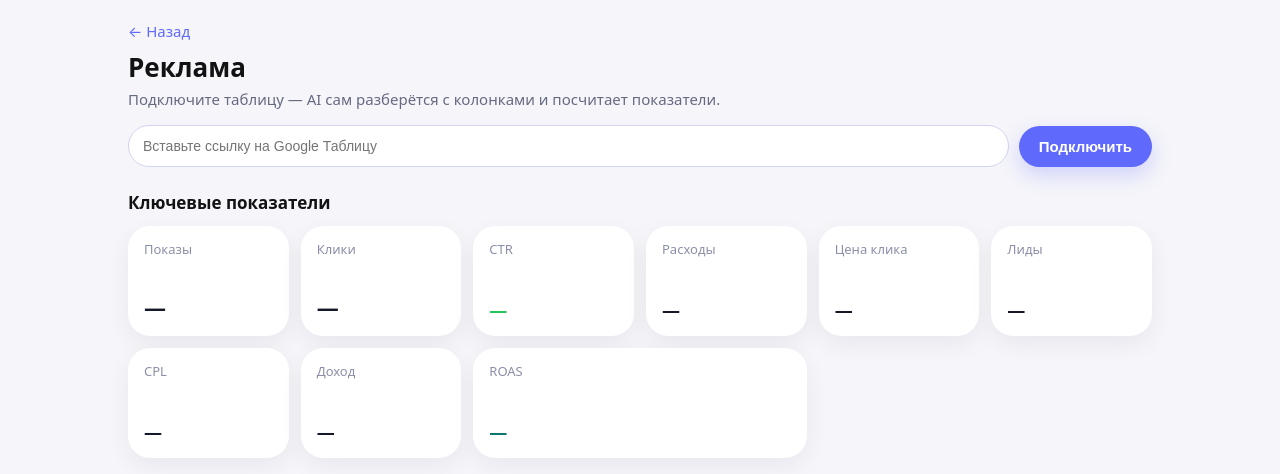
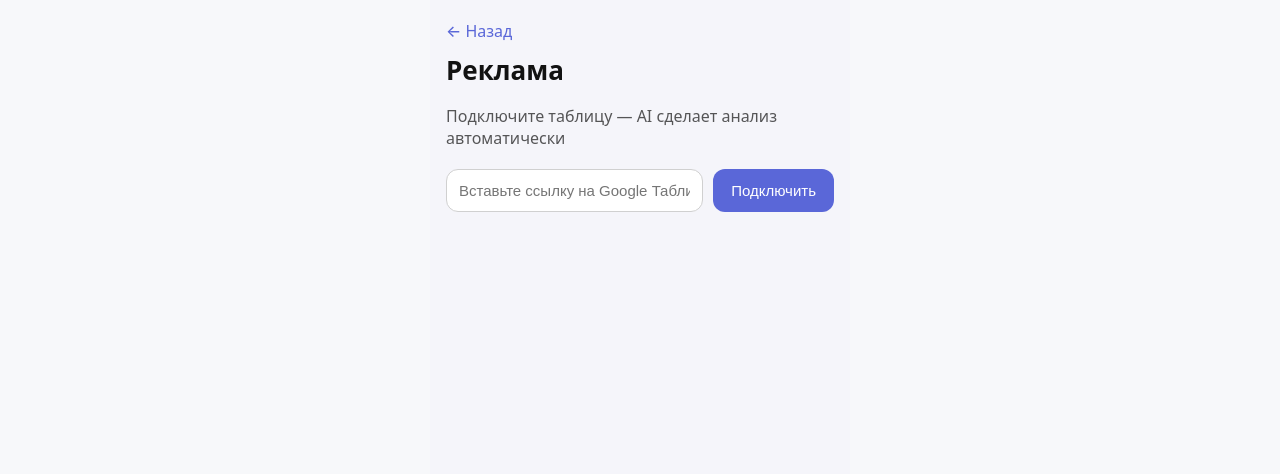
Before and after one commit to georg34523-boop/gastro-mind-miniapp, a Next.js app: page /marketing/ads in a window 1280 px wide. Shown: the top 474 px of the page. Built offline with nearby package versions, Linux system fonts and the light colour scheme.

Commit message:
Update ads.js

```diff
--- a/pages/marketing/ads.js
+++ b/pages/marketing/ads.js
@@ -1,221 +1,193 @@
 // pages/ads.js
+
 import { useState } from "react";
 import Link from "next/link";
 
-const emptyMetrics = {
-  impressions: null,
-  clicks: null,
-  ctr: null,
-  spend: null,
-  cpc: null,
-  leads: null,
-  cpl: null,
-  revenue: null,
-  roas: null,
-};
-
 export default function AdsPage() {
-  const [sheetUrl, setSheetUrl] = useState("");
-  const [metrics, setMetrics] = useState(emptyMetrics);
-  const [mapping, setMapping] = useState(null);
-  const [status, setStatus] = useState("idle"); // idle | loading | ready | error
+  const [sheetUrl, setSheetUrl] = useState("");        // только реальная ссылка, без плейсхолдера
+  const [status, setStatus] = useState("idle");        // idle | loading | ok | error
   const [error, setError] = useState("");
 
-  function isGoogleSheetUrl(url) {
-    return url.includes("docs.google.com") && url.includes("spreadsheets");
-  }
+  // KPI
+  const [metrics, setMetrics] = useState(null);
+  // Мэппинг колонок, который показывает AI внизу
+  const [mapping, setMapping] = useState(null);
 
-  async function connectSheet() {
+  async function handleConnect() {
+    try {
       setError("");
+      setMetrics(null);
+      setMapping(null);
 
-    if (!sheetUrl || !isGoogleSheetUrl(sheetUrl)) {
-      setError("Вставь корректную ссылку на Google Таблицу");
+      const url = sheetUrl.trim();
+
+      if (!url || !url.includes("docs.google.com")) {
+        alert("Вставь корректную ссылку на Google Таблицу");
         return;
       }
 
       setStatus("loading");
 
-    try {
-      const res = await fetch(
-        `/api/ads/ai-parse?url=${encodeURIComponent(sheetUrl)}`
-      );
+      // 👉 ВАЖНО: отправляем **РЕАЛЬНУЮ** ссылку пользователя
+      const encoded = encodeURIComponent(url);
+
+      const res = await fetch(`/api/ads/ai-parse?url=${encoded}`);
       const json = await res.json();
 
       if (!res.ok || json.error) {
-        throw new Error(json.error || "Ошибка при анализе таблицы");
+        console.error("AI-parse error:", json);
+        setStatus("error");
+        setError(json.error || "Ошибка при анализе таблицы");
+        return;
       }
 
-      const m = json.metrics || json.data?.metrics || json.kpi || {};
-
-      const normalizedMetrics = {
-        impressions: m.impressions ?? m.shows ?? null,
-        clicks: m.clicks ?? m.click ?? null,
-        ctr: m.ctr ?? m.CTR ?? null,
-        spend: m.spend ?? m.cost ?? m.expense ?? null,
-        cpc: m.cpc ?? m.cost_per_click ?? null,
-        leads: m.leads ?? m.conversions ?? m.result ?? null,
-        cpl: m.cpl ?? m.cost_per_lead ?? null,
-        revenue: m.revenue ?? m.income ?? m.purchasesValue ?? null,
-        roas: m.roas ?? m.roi ?? null,
+      // Поддерживаем оба варианта ответа бэка:
+      // 1) { metrics: {...}, mapping: {...} }
+      // 2) плоский объект { impressions, clicks, ... , mapping }
+      const metricsFromApi =
+        json.metrics || {
+          impressions: json.impressions,
+          clicks: json.clicks,
+          ctr: json.ctr,
+          spend: json.spend,
+          cpc: json.cpc,
+          leads: json.leads,
+          cpl: json.cpl,
+          revenue: json.revenue,
+          roas: json.roas,
         };
 
-      setMetrics(normalizedMetrics);
+      setMetrics(metricsFromApi || null);
+      setMapping(json.mapping || json.columns || null);
 
-      const map =
-        json.mapping ||
-        json.columnMap ||
-        json.columns ||
-        json.columnHints ||
-        null;
-
-      setMapping(map || null);
-      setStatus("ready");
+      setStatus("ok");
     } catch (e) {
-      console.error("ADS CONNECT ERROR:", e);
-      setError(e.message || "Что-то пошло не так");
+      console.error("handleConnect error:", e);
       setStatus("error");
+      setError(e.message || "Неизвестная ошибка");
     }
   }
 
-  // ===== Форматирование значений =====
-  function formatInt(value) {
-    if (value == null || value === "") return "—";
-    const num = Number(String(value).replace(/[^\d.-]/g, ""));
-    if (Number.isNaN(num)) return String(value);
-    return num.toLocaleString("ru-RU");
-  }
-
-  function formatMoney(value) {
-    if (value == null || value === "") return "—";
-    const num = Number(String(value).replace(/[^\d.-]/g, ""));
-    if (Number.isNaN(num)) return String(value);
-    return num.toLocaleString("ru-RU", {
-      maximumFractionDigits: 2,
-    }) + " €";
-  }
-
-  function formatPercent(value) {
-    if (value == null || value === "") return "—";
-    const num = Number(String(value).toString().replace("%", ""));
-    if (Number.isNaN(num)) return String(value);
-    // если пришло 0.2 — делаем 20%
-    const normalized = num <= 1 ? num * 100 : num;
-    return normalized.toFixed(1).replace(/\.0$/, "") + " %";
-  }
-
-  function formatMultiplier(value) {
-    if (value == null || value === "") return "—";
-    const num = Number(String(value).replace(/[^\d.-]/g, ""));
-    if (Number.isNaN(num)) return String(value);
-    return num.toFixed(1).replace(/\.0$/, "") + "x";
-  }
-
   return (
-    <div className="ads-page">
-      {/* Верхняя панель */}
-      <div className="ads-top">
-        <Link href="/marketing" className="ads-back">
+    <div className="page-container ads-page">
+      {/* Назад */}
+      <Link href="/marketing" className="back-link">
         ← Назад
       </Link>
-        <h1 className="ads-title">Реклама</h1>
-        <p className="ads-subtitle">
-          Подключите таблицу — AI сам разберётся с колонками и посчитает
-          показатели.
+
+      {/* Заголовок */}
+      <h1 className="page-title">Реклама</h1>
+      <p className="page-subtitle">
+        Подключите таблицу — AI сделает анализ автоматически
       </p>
 
-        <div className="ads-url-row">
+      {/* Поле ввода ссылки + кнопка */}
+      <div className="sheet-input-block">
         <input
           type="text"
-            className="ads-input"
+          className="sheet-input"
           placeholder="Вставьте ссылку на Google Таблицу"
           value={sheetUrl}
           onChange={(e) => setSheetUrl(e.target.value)}
         />
         <button
-            className="ads-connect-btn"
-            onClick={connectSheet}
+          onClick={handleConnect}
+          className="sheet-button primary"
           disabled={status === "loading"}
         >
-            {status === "loading" ? "Анализируем…" : "Подключить"}
+          {status === "loading" ? "Анализ..." : "Подключить"}
         </button>
       </div>
 
-        {error && <div className="ads-error">{error}</div>}
+      {/* Ошибка */}
+      {status === "error" && error && (
+        <div className="error-box">
+          {error}
+        </div>
+      )}
+
+      {/* Если KPI нет — ничего не показываем */}
+      {status === "ok" && metrics && (
+        <>
+          {/* KPI GRID */}
+          <div className="kpi-grid">
+            <KpiCard label="Показы" value={metrics.impressions} />
+            <KpiCard label="Клики" value={metrics.clicks} />
+            <KpiCard
+              label="CTR"
+              value={
+                metrics.ctr != null
+                  ? `${(metrics.ctr * 100).toFixed(1)}%`
+                  : "—"
+              }
+            />
+            <KpiCard
+              label="Расходы"
+              value={
+                metrics.spend != null
+                  ? `${metrics.spend} €`
+                  : "—"
+              }
+            />
+            <KpiCard
+              label="Цена клика"
+              value={
+                metrics.cpc != null
+                  ? `${metrics.cpc} €`
+                  : "—"
+              }
+            />
+            <KpiCard label="Лиды" value={metrics.leads} />
+            <KpiCard
+              label="CPL"
+              value={
+                metrics.cpl != null
+                  ? `${metrics.cpl} €`
+                  : "—"
+              }
+            />
+            <KpiCard
+              label="Доход"
+              value={
+                metrics.revenue != null
+                  ? `${metrics.revenue} €`
+                  : "—"
+              }
+            />
+            <KpiCard
+              label="ROAS"
+              value={
+                metrics.roas != null
+                  ? `${metrics.roas}x`
+                  : "—"
+              }
+            />
           </div>
 
-      {/* KPI блок */}
-      <div className="ads-section">
-        <h2 className="ads-section-title">Ключевые показатели</h2>
-
-        <div className="ads-kpi-grid">
-          <div className="ads-kpi-card">
-            <div className="ads-kpi-label">Показы</div>
-            <div className="ads-kpi-value big">
-              {formatInt(metrics.impressions)}
-            </div>
-          </div>
-
-          <div className="ads-kpi-card">
-            <div className="ads-kpi-label">Клики</div>
-            <div className="ads-kpi-value big">
-              {formatInt(metrics.clicks)}
-            </div>
-          </div>
-
-          <div className="ads-kpi-card">
-            <div className="ads-kpi-label">CTR</div>
-            <div className="ads-kpi-value accent">
-              {formatPercent(metrics.ctr)}
-            </div>
-          </div>
-
-          <div className="ads-kpi-card">
-            <div className="ads-kpi-label">Расходы</div>
-            <div className="ads-kpi-value">{formatMoney(metrics.spend)}</div>
-          </div>
-
-          <div className="ads-kpi-card">
-            <div className="ads-kpi-label">Цена клика</div>
-            <div className="ads-kpi-value">
-              {formatMoney(metrics.cpc).replace(" €", " €")}
-            </div>
-          </div>
-
-          <div className="ads-kpi-card">
-            <div className="ads-kpi-label">Лиды</div>
-            <div className="ads-kpi-value">{formatInt(metrics.leads)}</div>
-          </div>
-
-          <div className="ads-kpi-card">
-            <div className="ads-kpi-label">CPL</div>
-            <div className="ads-kpi-value">
-              {formatMoney(metrics.cpl).replace(" €", " €")}
-            </div>
-          </div>
-
-          <div className="ads-kpi-card">
-            <div className="ads-kpi-label">Доход</div>
-            <div className="ads-kpi-value">{formatMoney(metrics.revenue)}</div>
-          </div>
-
-          <div className="ads-kpi-card wide">
-            <div className="ads-kpi-label">ROAS</div>
-            <div className="ads-kpi-value roas">
-              {formatMultiplier(metrics.roas)}
-            </div>
-          </div>
-        </div>
-      </div>
-
-      {/* Блок с найденными колонками AI */}
+          {/* Блок с мэппингом колонок, чтобы можно было отдебажить, как AI понял таблицу */}
           {mapping && (
-        <div className="ads-section">
-          <h2 className="ads-section-title">AI нашёл такие столбцы:</h2>
-          <pre className="ads-mapping-block">
+            <div className="mapping-section">
+              <h2 className="mapping-title">AI нашёл такие столбцы:</h2>
+              <pre className="mapping-box">
                 {JSON.stringify(mapping, null, 2)}
               </pre>
             </div>
           )}
+        </>
+      )}
+
+      {status === "ok" && !metrics && (
+        <p style={{ marginTop: 24 }}>Таблица подключена, но AI не смог посчитать метрики.</p>
+      )}
     </div>
   );
 }
+
+function KpiCard({ label, value }) {
+  return (
+    <div className="kpi-card">
+      <div className="kpi-label">{label}</div>
+      <div className="kpi-value">{value ?? "—"}</div>
+    </div>
+  );
+}
```
Lines whose indentation alone changed are shown as unchanged.
